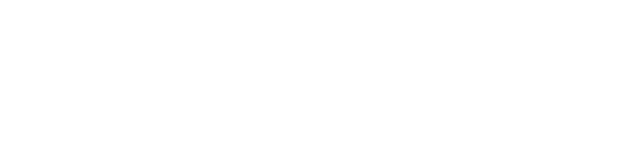
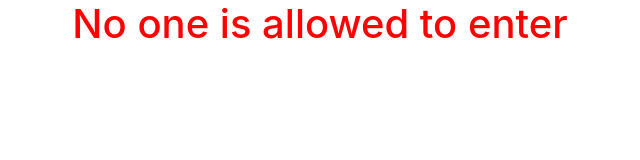
Before and after one commit to DevYousefM/My-Gallery, a plain HTML site: page index.html in a window 1280 px wide. Shown: the whole page, without its empty margins (320-960 px from the left). Drawn offline with nearby package versions, Linux system fonts and the light colour scheme.

Commit message:
Update index.html

```diff
--- a/index.html
+++ b/index.html
@@ -14,13 +14,13 @@
       crossorigin="anonymous"
     />
   </head>
-  <body>
+  <body style="display:flex;width:100%;justify-content:center;align-items:center;">
 
-    <div class="box">
-      <div>
-        <h1 style="text-align:center;>No one is allowed to enter</h1>
-      </div>
-    </div>
+
+
+        <h1 style="text-align:center;color:red;">No one is allowed to enter</h1>
+
+
 
 
     <!-- Script -->
```
